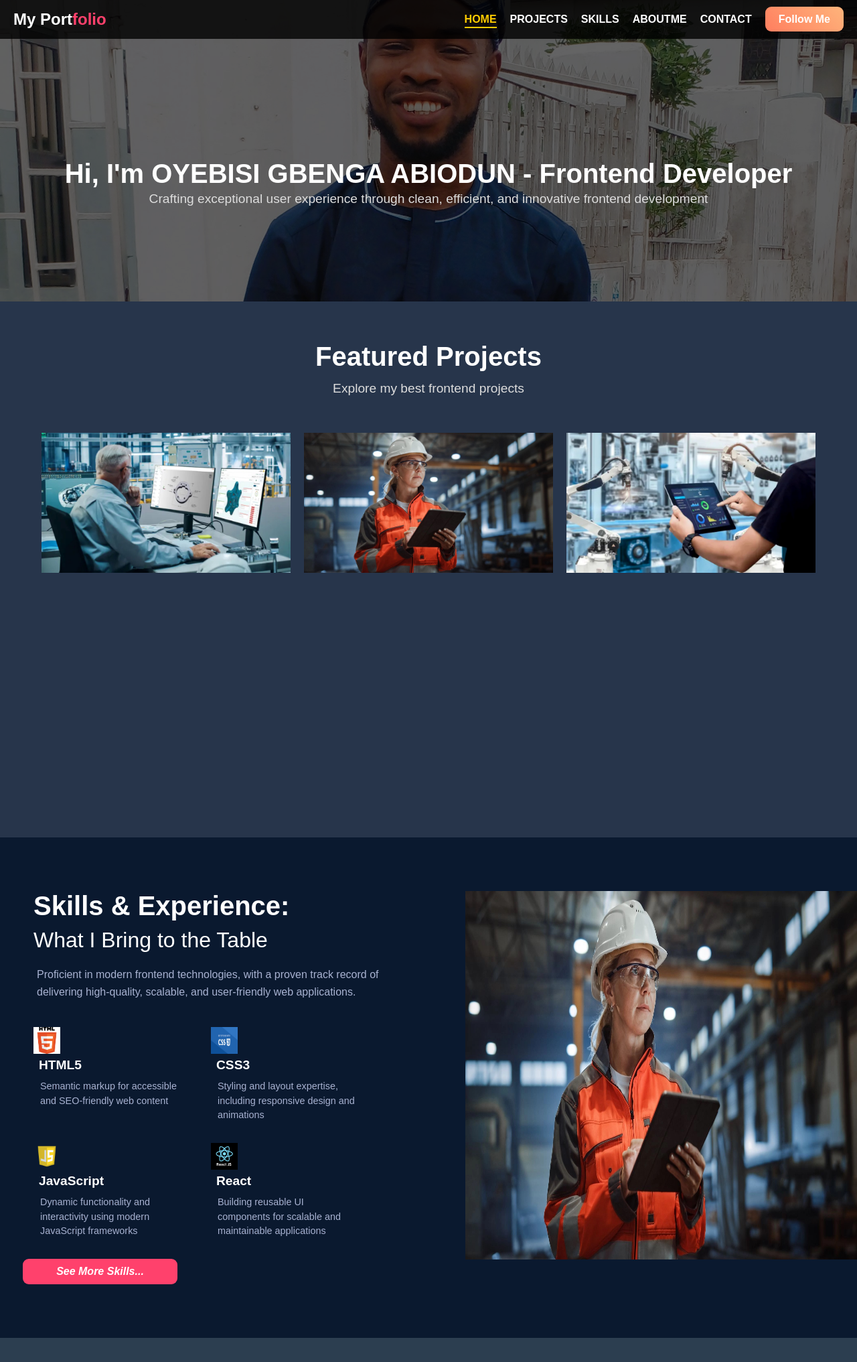
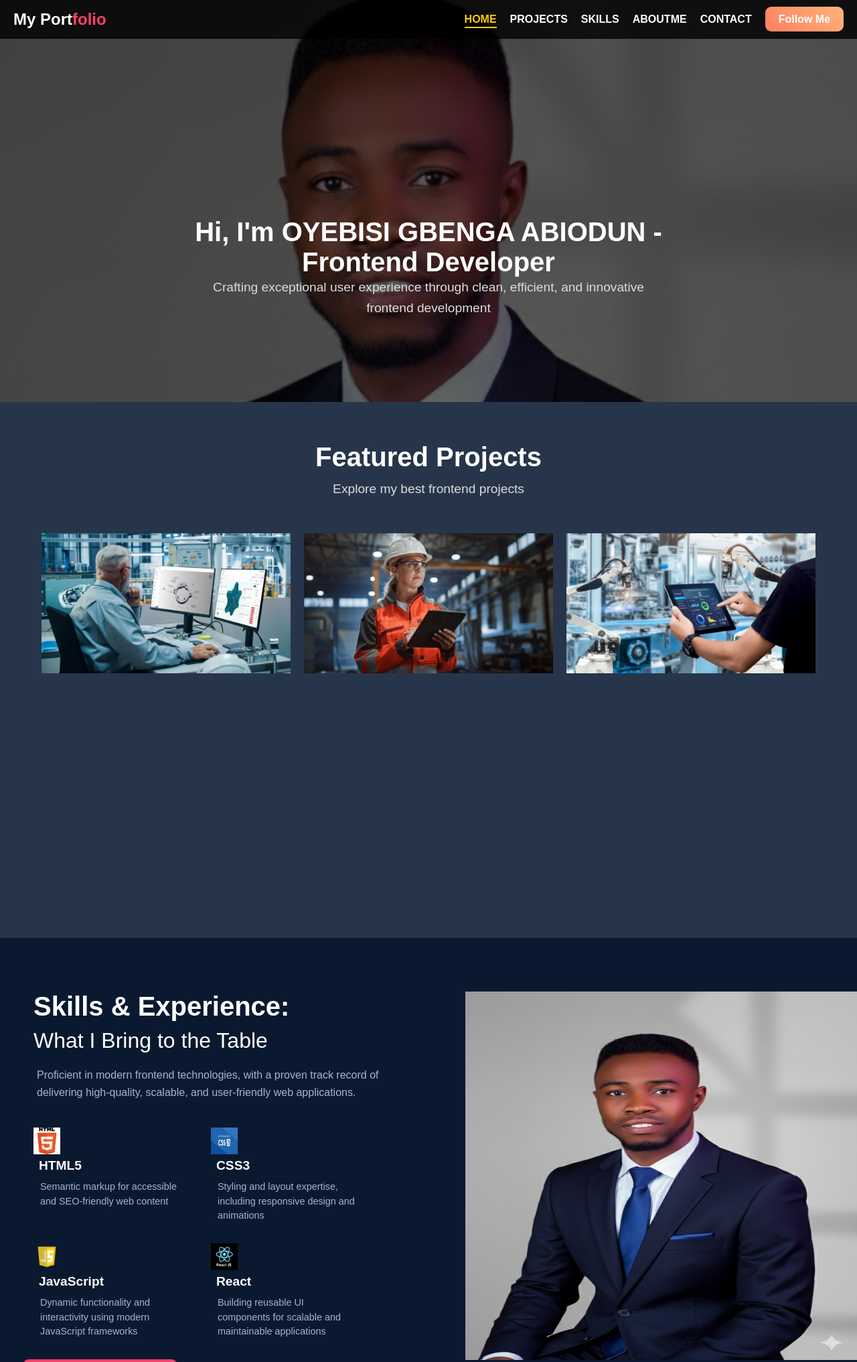
Before and after one commit to Dev-Bisi/portfolio, a plain HTML site: page index.html in a window 1280 px wide. Shown: the top 2033 px of the page at 67% size. Drawn offline with Linux system fonts and the light colour scheme.

Commit message:
i change some pictures

```diff
--- a/index.html
+++ b/index.html
@@ -69,7 +69,7 @@
             </div>
         </div>
         <div class="skills-image">
-            <img src="images/tech3.jpg" alt="Developer at work">
+            <img src="images/Gbenga2.jpg" alt="Developer at work">
         </div>
 
     </section>
@@ -79,7 +79,7 @@
                 <div class="about-left">
                     <div class="img-about">
                         <div class="overlay"></div>
-                        <div class="img" style="background-image: url(images/IMG-20240812-WA0034.jpg);"></div>
+                        <div class="img" style="background-image: url(images/gbengulo.jpg);"></div>
                     </div>
               </div>
               <div class="about-right">
--- a/portfolio.css
+++ b/portfolio.css
@@ -106,13 +106,13 @@ body::before {
     max-height: 450px;
     width: 100%;
     position: relative;
-    background: url(images/bisi.jpg) no-repeat center center/cover;
+    background: url(images/Gbenga.jpg) no-repeat center center/cover;
     height: 100vh;
     display: flex;
     align-items: center;
     justify-content: center;
     text-align: center;
-    padding: 20px;
+    padding: 300px;
     transition: background-position 0.3s ease-in-out;
     background-attachment: fixed;
     z-index: 1;
@@ -135,7 +135,7 @@ body::before {
 .hero-contact {
     z-index: 1;
     position: relative;
-    margin-top: 100px;
+    margin-top: 200px;
 }
 .hero h1 {
     font-size: 2.5rem;
```
Also changed, not shown: skill.html (+1 -1 lines), images/Gbenga.jpg (added), images/Gbenga2.jpg (added), images/gbengulo.jpg (added), 1 other file.
